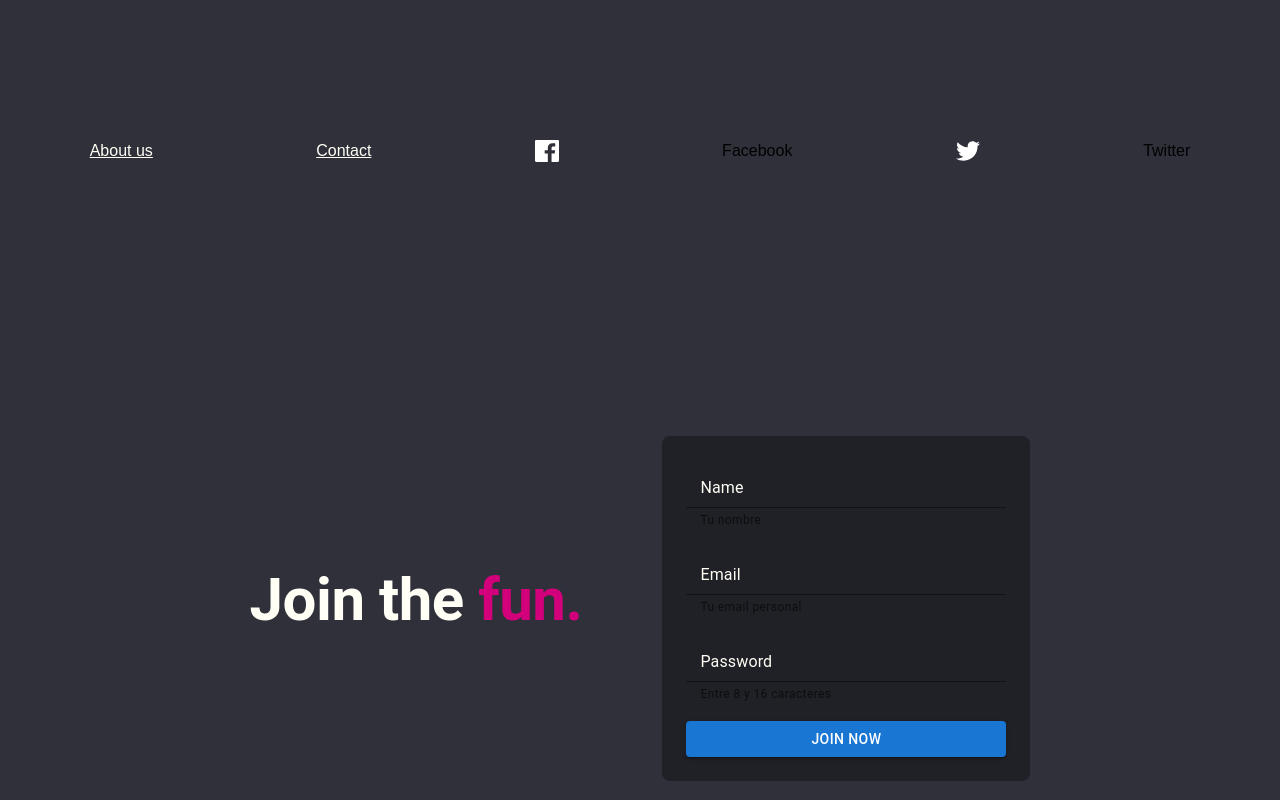
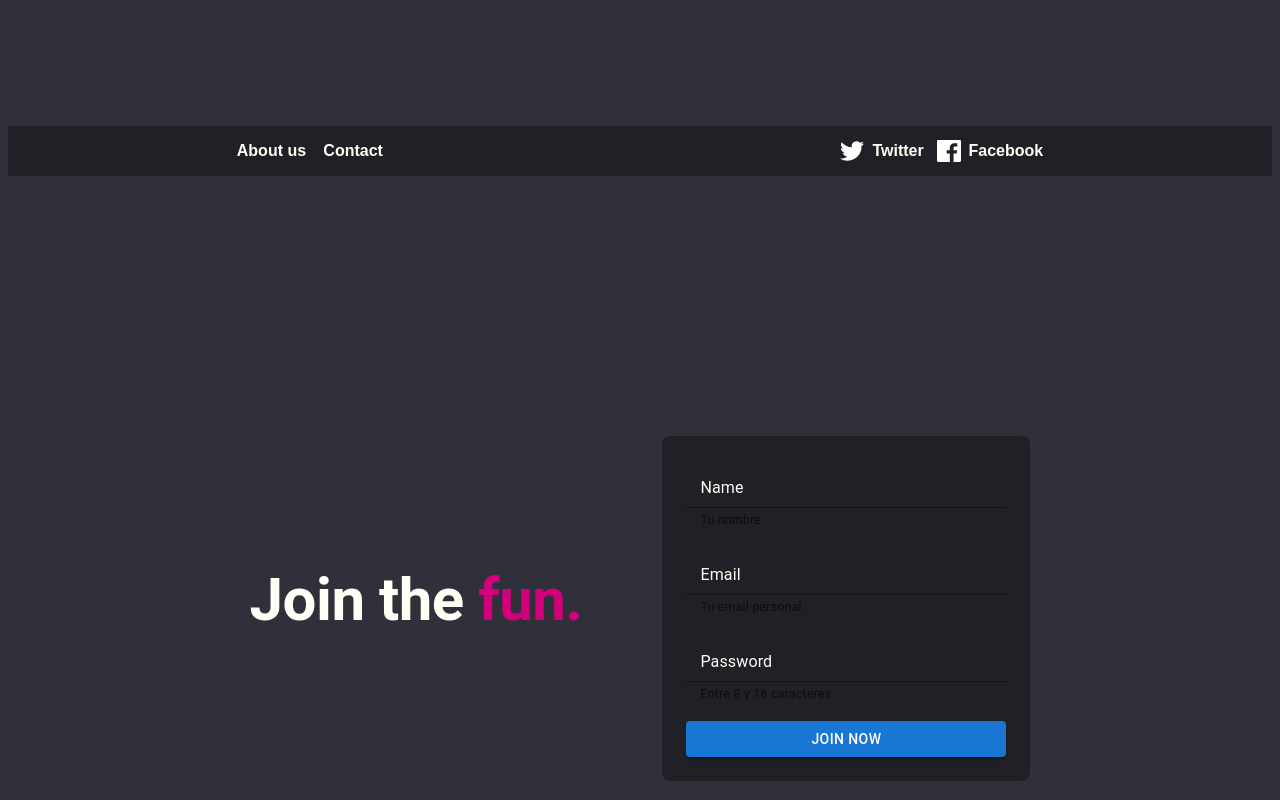
Before and after one commit to Mar-carranza/Soundwave, a React (Create React App) app: page / in a window 1280 px wide. Shown: the part 1640-2440 px from the top of the page. Built offline with nearby package versions, Linux system fonts and the light colour scheme.

Commit message:
footer terminado

```diff
--- a/src/components/Footer.js
+++ b/src/components/Footer.js
@@ -1,17 +1,27 @@
+import { Box } from "@mui/system";
 import React from "react";
 import fb from '../images/facebook.svg';
 import tw from '../images/twitter.svg';
 
 
+
 function Footer() {
     return(
-        <section id="footer" style={{display:'flex', flexDirection:'row', justifyContent:'space-around', alignItems:'center' }}>
-            <a href='#' style={{color:'#FFFFF5'}}>About us</a>
-            <a href='#' style={{color:'#FFFFF5'}}>Contact</a>
-            <img src={fb} alt='facebook'/>
+        <section id="footer" style={{background:'#202027', display:'flex', flexDirection:'row', justifyContent:'space-around', alignItems:'center', fontWeight: 'bold', color:'#FFFFF5'}}>
+            <Box>
+            <a href='#' style={{color:'#FFFFF5', paddingRight: '0.8rem', textDecoration: 'none'}}>About us </a>
+            <a href='#' style={{color:'#FFFFF5', textDecoration: 'none'}}>Contact</a>
+            </Box>
+            <Box style={{display:'flex'}}>
+            <Box style={{display:'flex'}}>
+            <img src={tw} alt='twitter' style={{paddingRight: '0.5rem'}}/>
+            <p style={{paddingRight: '0.8rem'}}>Twitter</p>
+            </Box>
+            <Box style={{display:'flex'}}>
+            <img src={fb} alt='facebook' style={{paddingRight: "0.5rem"}}/>
             <p>Facebook</p>
-            <img src={tw} alt='twitter'/>
-            <p>Twitter</p>
+            </Box>
+            </Box>
         </section>
 
     )
```
